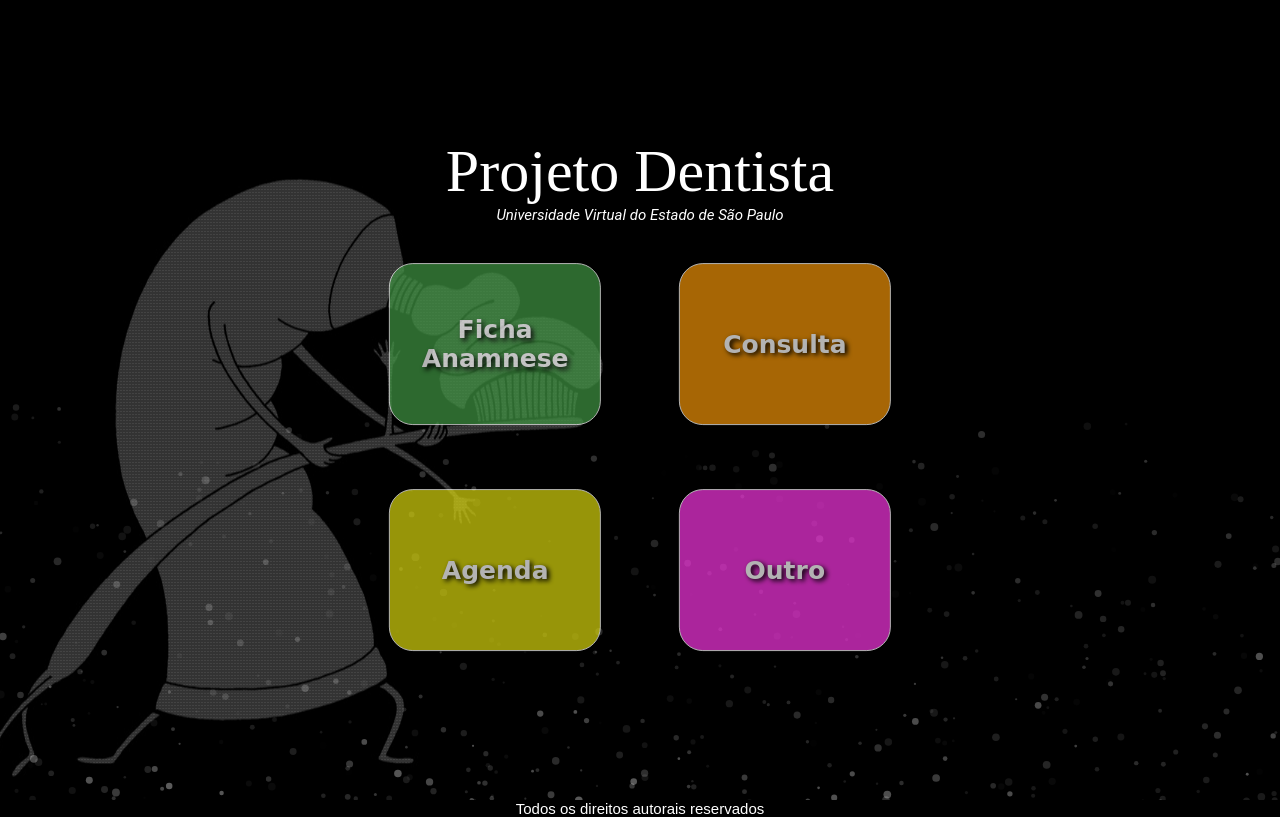
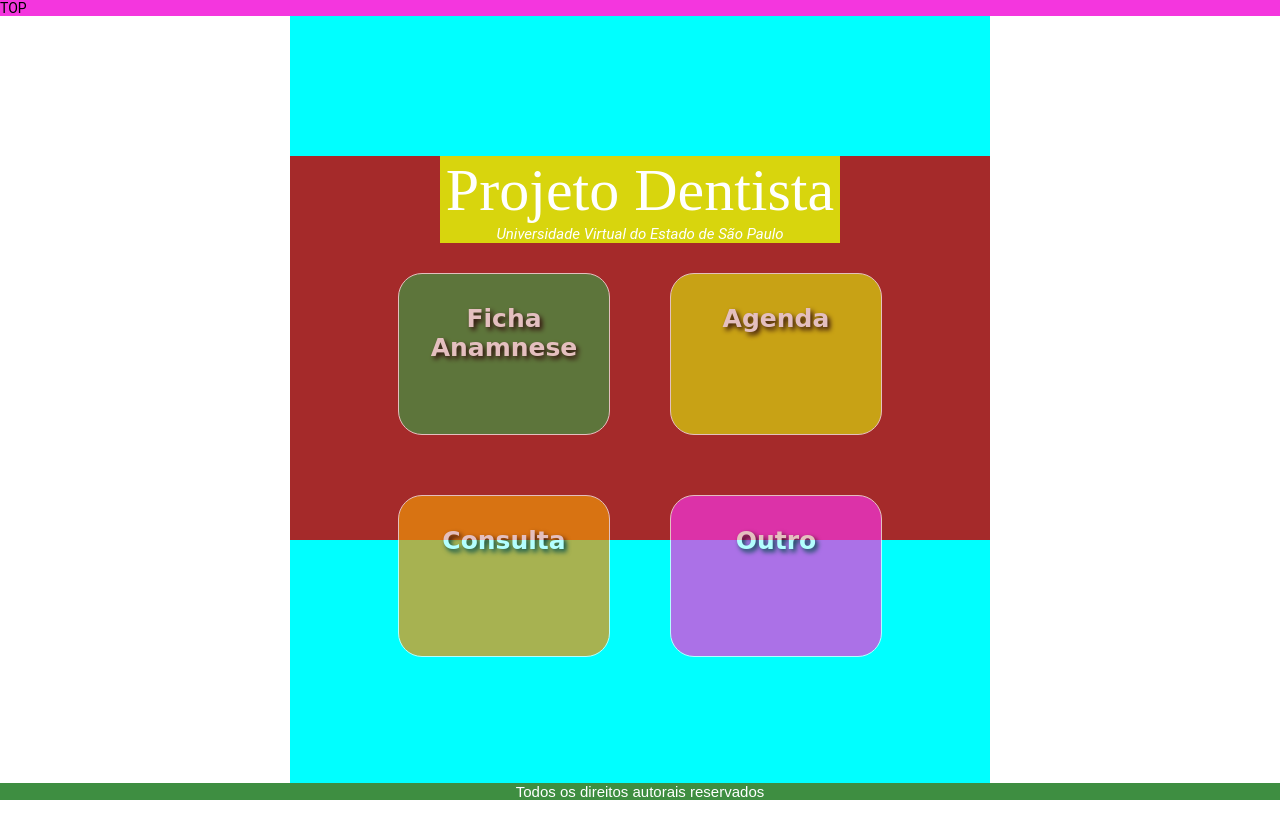
Before and after one commit to joeljustino/projeto, a PHP site: page / in a window 1280 px wide. Run offline with PHP 8.4, Linux system fonts and the light colour scheme.

Commit message:
bug: Tentativas de correções

```diff
--- a/app/consultorio/css/style.css
+++ b/app/consultorio/css/style.css
@@ -8,30 +8,50 @@
 	padding: 0;
 }
 
+html, body {
+	height: 100%;
+}
+
 body{
-	overflow-x: hidden;
-	overflow-y: auto;
-	background-image: url("../images/pattern.png"),url('../images/img-3.png');
-	background-position: center;
+	display: flex;
+	flex-direction: column;
+	-overflow-x: hidden;
+	-overflow-y: auto;
+	-background-image: url("../images/pattern.png"),url('../images/img-3.png');
+	-background-position: center;
+}
+
+.top {
+	background-color:#f436de;
+}
+
+.middle {
+	flex: 1 0 auto;
+	-width: 1024px;
+	margin: auto;
+	text-align: center;
+	background-color:aqua;
+}
+
+.footer {
+	flex-shrink: 0;
+	background-color: #3e8e41;
+}
+
+.footer p{
+	font-family: 'Arial';
+	font-size: 15px;
+	color: #ffffff;
+	text-align: center;
 }
 
 /* -----------------------------------------------------------------------
    2. HOME / Dashboard
 ------------------------------------------------------------------------- */
 
-#home-main {
-	position: absolute;
-	margin: 0;
-	padding: 0;
-	text-align: center;
-	top: 25%;
-	left: 50%;
-	-webkit-transform: translate3d(-50%,-50%,0);
-	transform: translate3d(-50%,-50%,0);
-}
-
 .logo{
-    padding-bottom: 10%;
+	background-color: #d8d50d !important;
+	width: 400px;
 }
 
 .logo p{
@@ -47,12 +67,22 @@
 	font-size: 15px;
 }
 
-.home-dashboard{
+.line{
+	width: 100%;
+	display: flex;
+	flex-direction: row;
+	justify-content: center;
+	align-items: center;
+}
 
+#home-dashboard{
+	background-color: brown;
+	height: 50%;
+	width: 700px;
+	margin-top: 20%;
 }
 
 .btn-home{
-	cursor: hand;
 	opacity: 0.7;
 	font-size: 24px;
 	border: 1px solid #ffffff;
@@ -61,22 +91,23 @@
 	width: 150px;
 	height: 100px;
 	cursor: pointer;
-	position: absolute;
 	padding: 30px;
+	margin: 30px;
+	display: inline-block;
+
 }
 
 .btn-home p{
-    margin: 0;
-    position: absolute;
-    top: 50%;
-    left: 50%;
-    margin-right: -50%;
-    transform: translate(-50%, -50%);
+    -margin: 0;
+    -position: relative;
+    -top: 50%;
+    -left: 50%;
 	font-family: 'Bradley Hand', cursive;
 	font-size: 25px;
 	font-weight: 800;
 	color: #ffffff;
-	text-shadow: black 0.1em 0.1em 0.2em
+	text-shadow: black 0.1em 0.1em 0.2em;
+	margin-top: auto;
 }
 
 .btn-home:hover {
@@ -92,32 +123,16 @@
 
 #btn-anamnese{
 	background-color: #409643;
-	float: left;
-	top: 100%;
-	right: 60%;
 }
 
 #btn-agenda{
 	background-color: #d8d50d;
-	top: 280%;
-	right: 60%;
 }
 
 #btn-consulta{
 	background-color: #ee9208;
-	top: 100%;
-	left: 60%;
 }
 
 #btn-outro{
 	background-color: #f436de;
-	top: 280%;
-	left: 60%;
 }
-
-.footer p{
-	font-family: 'Arial';
-	font-size: 15px;
-	color: #ffffff;
-	text-align: center;
-}
--- a/app/consultorio/index.php
+++ b/app/consultorio/index.php
@@ -5,13 +5,16 @@
     </head>
 
     <body>
-        <!-- HOME PAGE -->
-        <?php include "./php/home.php"; ?>
+        <div class="top">
+            TOP
+        </div>
 
-         <!-- FOOTER -->
-        <?php include "./php/footer.php"; ?>
+        <div class="middle">
+            <?php include "./php/home.php"; ?>
+        </div>
 
-        <!-- JAVASCRIPT -->
-        <script src="./js/animated.js"></script>
+        <div class="footer">
+            <?php include "./php/footer.php"; ?>
+        </div>
     </body>
 </html>
--- a/app/consultorio/php/home.php
+++ b/app/consultorio/php/home.php
@@ -1,30 +1,31 @@
-<div id="content">
 
-    <canvas id="demo-canvas"></canvas>
 
-    <div id="home-main">
 
+<div id="home-dashboard">
+
+
+
+    <div class="line">
         <div class="logo">
             <p>Projeto Dentista</p>
             <p2>Universidade Virtual do Estado de São Paulo</p2>
         </div>
+    </div>
 
-        <div id="home-dashboard">
+    <div class="line">
 
         <!-- Ficha de Anamnese -->
         <div id="btn-anamnese" class="btn-home"><p>Ficha Anamnese</p></div>
 
         <!-- Agenda do Dentista -->
         <div id="btn-agenda" class="btn-home" ><p>Agenda</p></div>
-
+    </div>
+    <div class="line">
         <!-- Marcar Consulta -->
         <div id="btn-consulta" class="btn-home"><p>Consulta</p></div>
 
         <!-- Outro -->
         <div id="btn-outro" class="btn-home"><p>Outro</p></div>
+    </div>
 
 </div>
-
-    </div> <!-- END HOME-MAIN -->
-
-</div>    <!-- END CONTENT -->
```
Also changed, not shown: 4 other files. Lines whose indentation alone changed are shown as unchanged.
